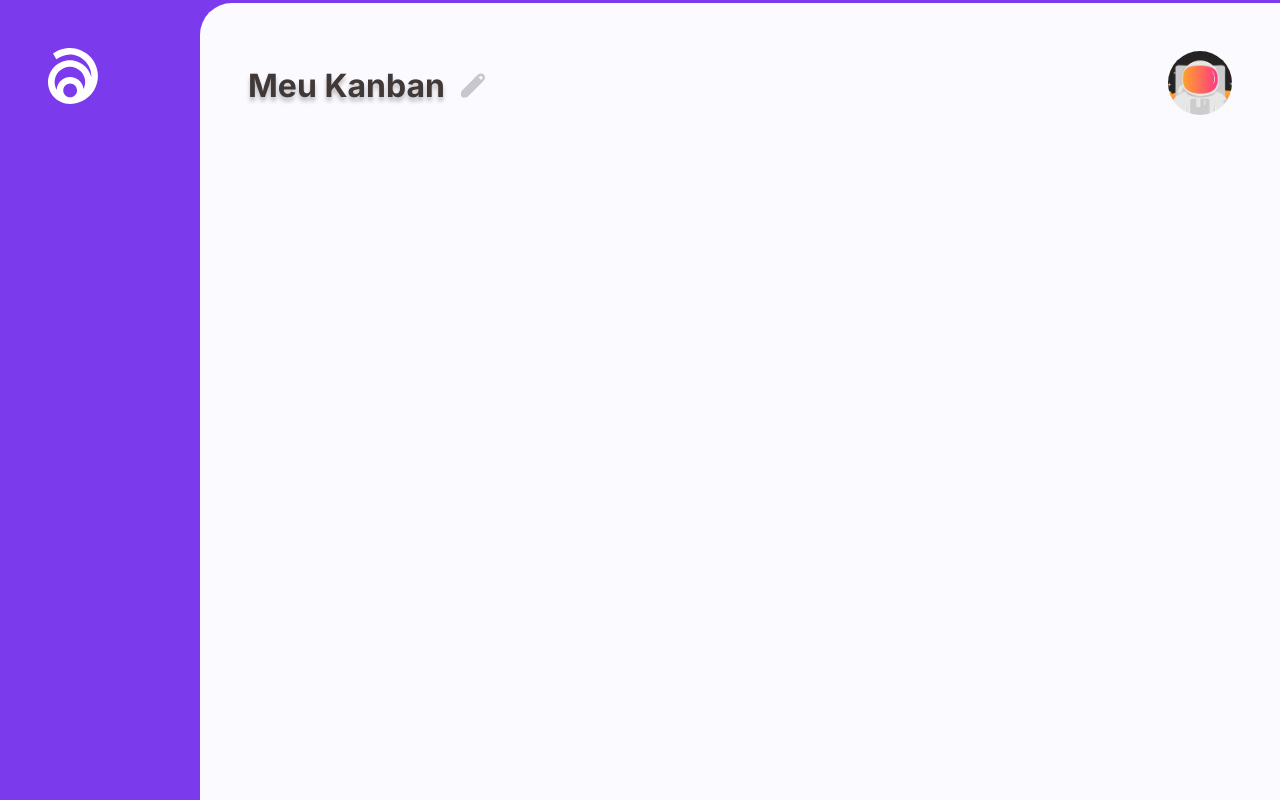
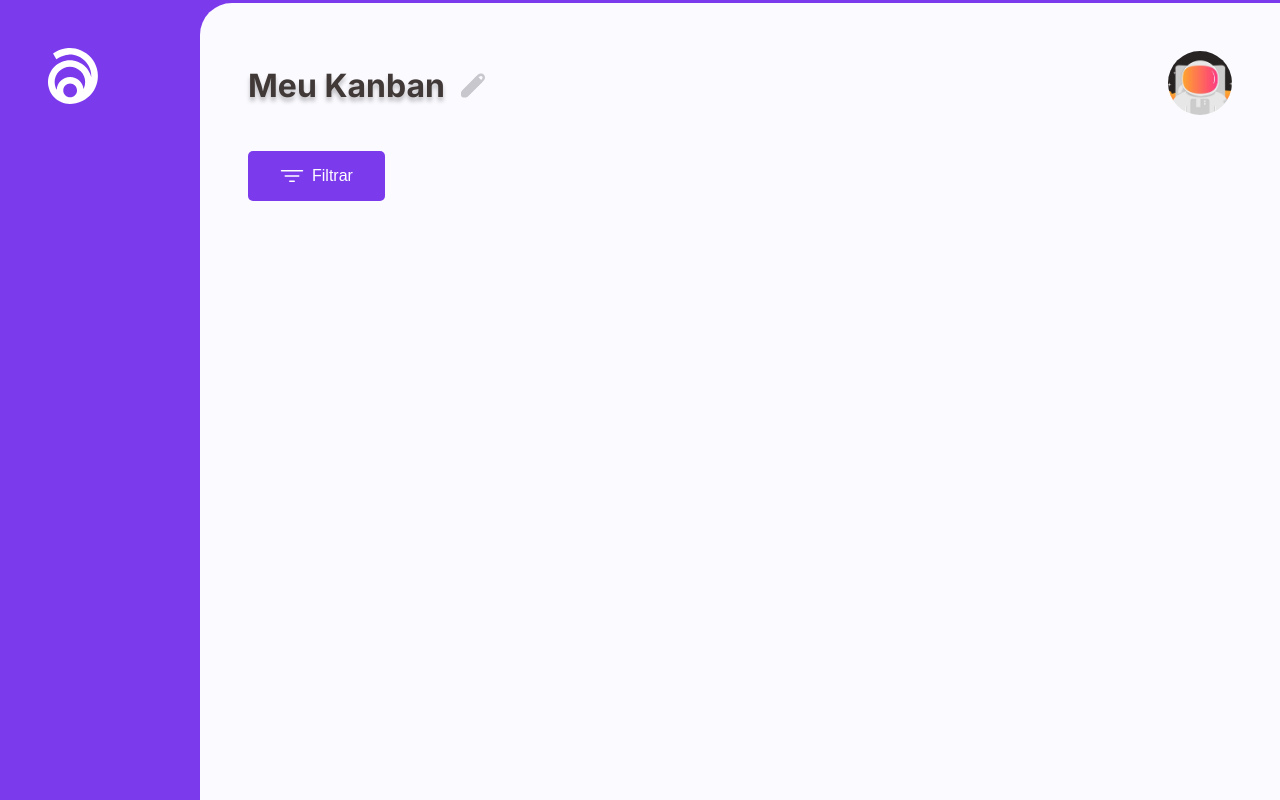
Before and after one commit to Rafaelnoll/kanban_front_end, a React app: page / in a window 1280 px wide. Built offline with nearby package versions, Linux system fonts and the light colour scheme.

Commit message:
Feature: Adding button filter in KanbanPage main content

```diff
--- a/src/pages/KanbanPage/index.tsx
+++ b/src/pages/KanbanPage/index.tsx
@@ -1,9 +1,12 @@
 import React from 'react';
 
 import * as S from './styles';
+import PenIcon from '../../assets/pen-icon.svg';
+import FilterIcon from '../../assets/filter-icon.svg';
+
 import Title from '../../components/Title';
-import PenIcon from '../../assets/pen-icon.svg';
 import ProfilePhoto from '../../components/ProfilePhoto';
+import Button from '../../components/Button';
 
 function KanbanPage() {
   return (
@@ -16,6 +19,10 @@ function KanbanPage() {
 
         <ProfilePhoto />
       </S.Header>
+
+      <S.MainContent>
+        <Button text="Filtrar" icon={FilterIcon as unknown as string} />
+      </S.MainContent>
     </S.Container>
   );
 }
--- a/src/pages/KanbanPage/styles.ts
+++ b/src/pages/KanbanPage/styles.ts
@@ -20,4 +20,10 @@ export const Header = styled.header`
   align-items: center;
 `;
 
+export const MainContent = styled.main`
+  ${({ theme }) => css`
+    margin-top: ${theme.spacing.big};
+  `}
+`;
+
 export const Image = styled.img``;
```
